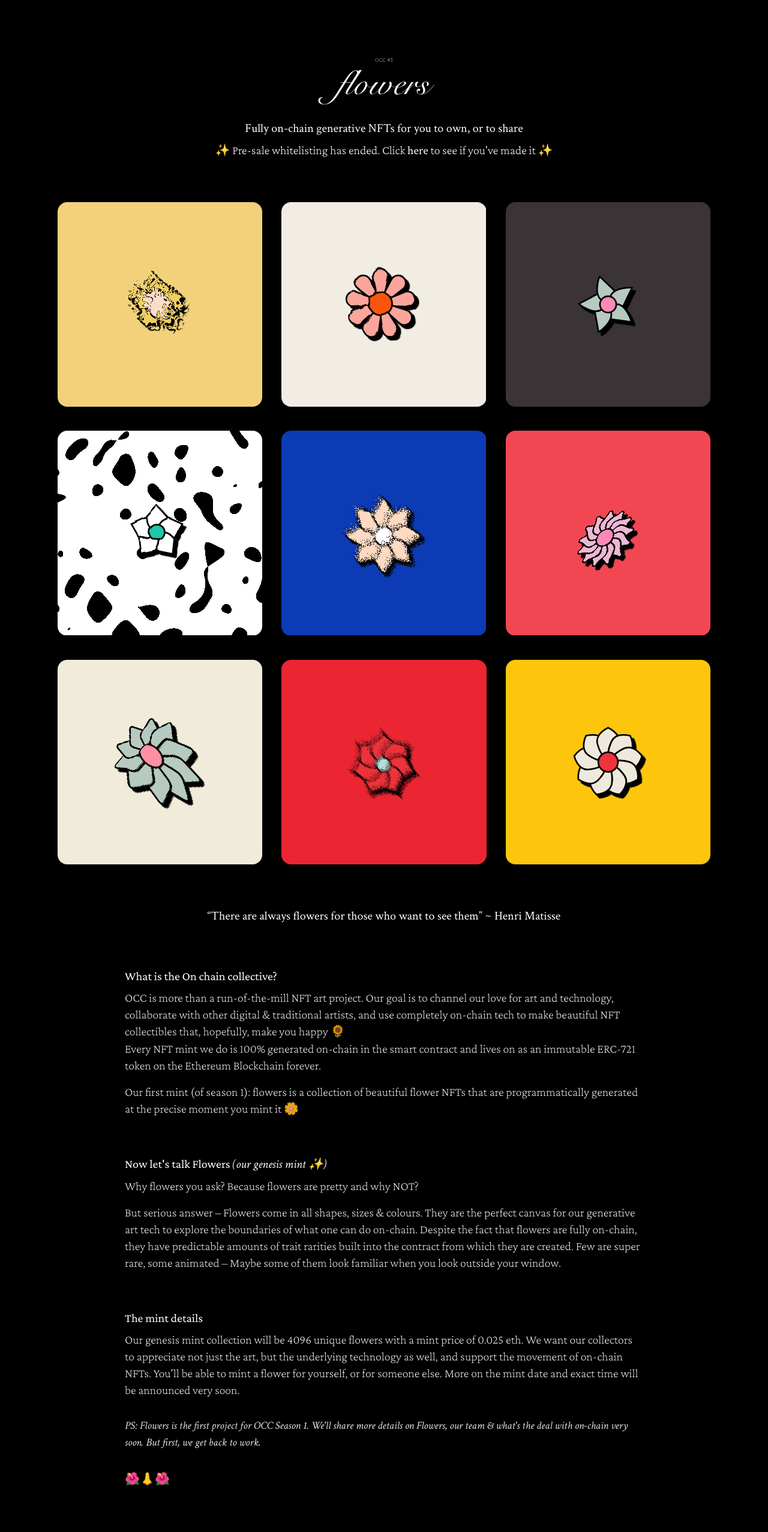
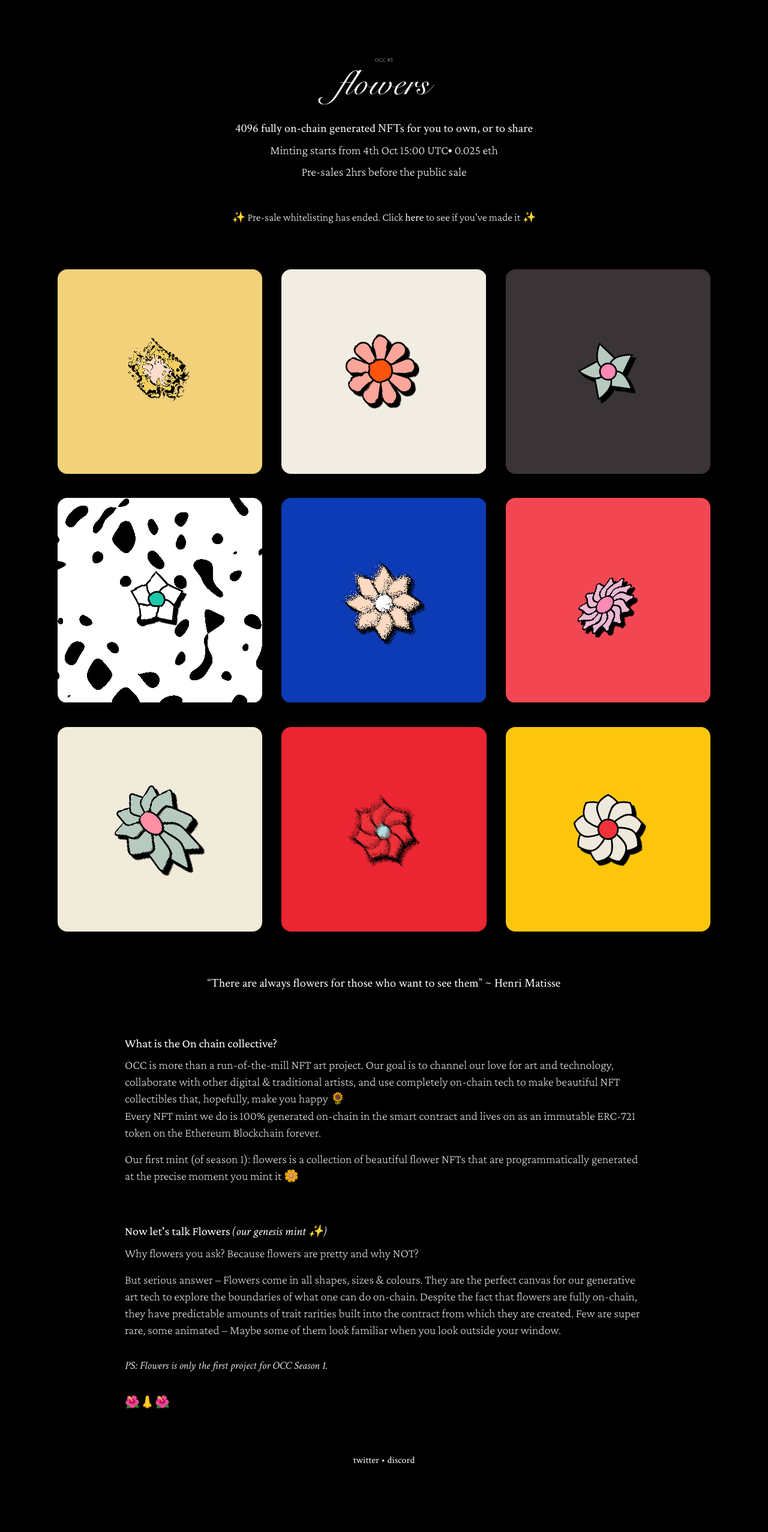
Before and after one commit to onchaincollective/website, a Next.js app: page /flowers in a window 1280 px wide. Shown: the top 2554 px of the page at 60% size. After the commit the page ends 2511 px from the top, so only its background shows below. Built offline with nearby package versions, Linux system fonts and the light colour scheme.

Commit message:
Added mint details

```diff
--- a/pages/flowers.js
+++ b/pages/flowers.js
@@ -56,8 +56,10 @@ export default function Home() {
                 <header className="text-5xl md:text-6xl font-snell ml-8">
                     flowers
                 </header>
-                <h3 className="mt-8 text-xl">Fully on-chain generative NFTs for you to own, or to share</h3>
-                <p className="mt-2 text-xl">✨ Pre-sale whitelisting has ended. Click&nbsp;
+                <h3 className="mt-8 text-xl">4096 fully on-chain generated NFTs for you to own, or to share</h3>
+                <p className="mt-2 text-xl">Minting starts from 4th Oct 15:00 UTC⬩ 0.025 eth</p>
+                <p className="mt-2 text-xl">Pre-sales 2hrs before the public sale</p>
+                <p className="mt-2 text-lg mt-12">✨ Pre-sale whitelisting has ended. Click&nbsp;
                 <span className="hover:underline"><Link href="/whitelist-checker">here</Link></span>&nbsp;to see if you've made it ✨</p>
             </div>
         </div>
@@ -127,16 +129,8 @@ export default function Home() {
                 some animated – Maybe some of them look familiar when you look outside your window.
             </p>
 
-            <h1 className="text-xl mt-16 crimson-pro">The mint details</h1>
-            <p className="mt-2 opacity-90">
-                Our genesis mint collection will be 4096 unique flowers with a mint price of 0.025 eth. We want our collectors to appreciate
-                not just the art, but the underlying technology as well, and support the movement of on-chain NFTs. You'll be able to mint
-                a flower for yourself, or for someone else. More on the mint date and exact time will be announced very soon.
-            </p>
-
             <em className="mt-8 text-lg opacity-90">
-                PS: Flowers is the first project for OCC Season 1.
-                We'll share more details on Flowers, our team &amp; what's the deal with on-chain very soon. But first, we get back to work.
+                PS: Flowers is only the first project for OCC Season 1.
             </em>
             <p className="mt-8">🌺👃🌺</p>
         </div>
```
